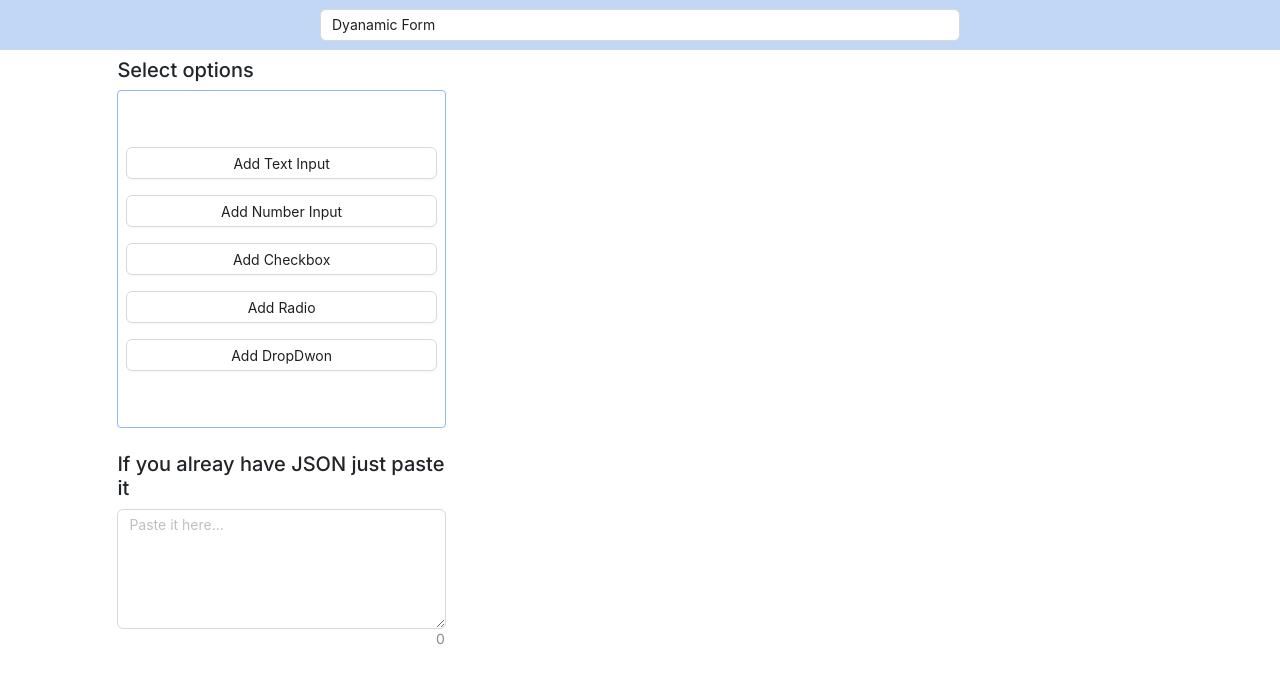
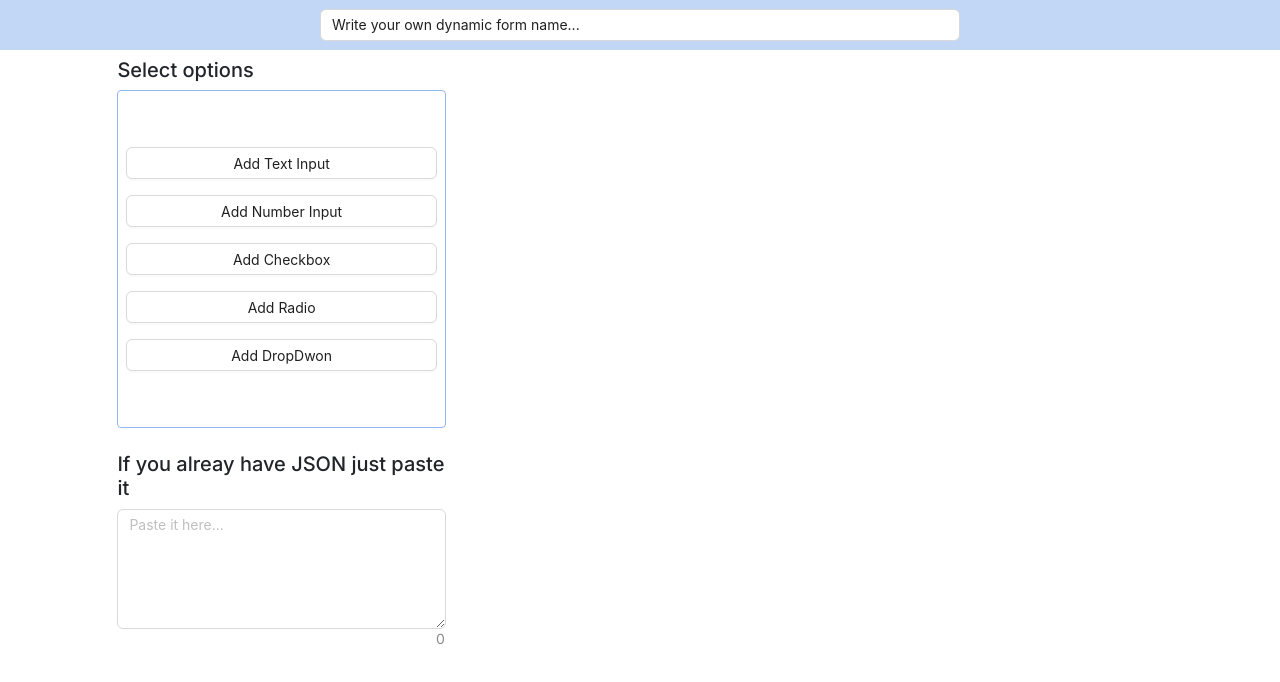
Before and after one commit to shubham947222/online_sales_assesmen, a React (Vite) app: page / in a window 1280 px wide. Shown: the top 682 px of the page. Built offline with nearby package versions, Linux system fonts and the light colour scheme.

Commit message:
text change

```diff
--- a/src/App.jsx
+++ b/src/App.jsx
@@ -6,7 +6,9 @@ import { Button, Input, Modal, Checkbox, Radio, Select } from "antd";
 import TextArea from "antd/es/input/TextArea";
 
 function App() {
-  const [formName, setFormName] = useState("Dyanamic Form");
+  const [formName, setFormName] = useState(
+    "Write your own dynamic form name..."
+  );
   const [formData, setFormData] = useState([]);
   const [openModal, setOpenModal] = useState(false);
 
```
